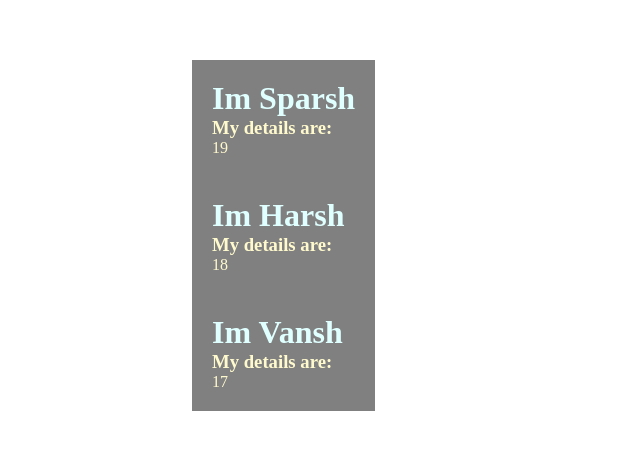
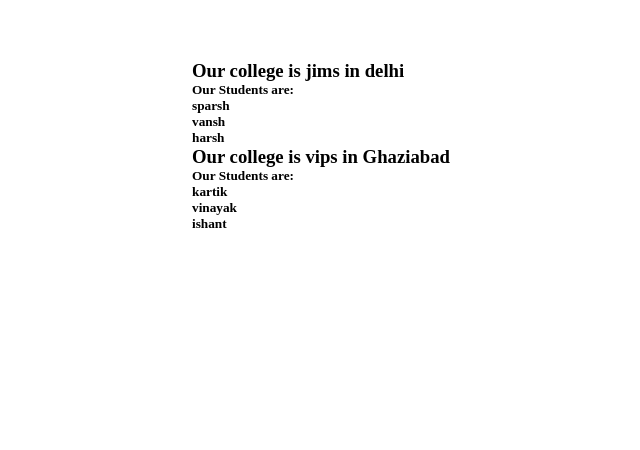
Before and after one commit to xsparsh1/React, a React (Vite) app: page / in a window 1280 px wide. Shown: the part 140-590 px from the top of the page, without its empty margins (408-1048 px from the left). Built offline with nearby package versions, Linux system fonts and the light colour scheme.

Commit message:
Nested for loop in jsx and props passing of loop items

```diff
--- a/src/App.jsx
+++ b/src/App.jsx
@@ -6,6 +6,7 @@
 import LoadProps from "./practice/MountFilesProps/LoadProps";
 import ForLoop from "./practice/ForLoopInJsx/forLoop";
 import CompInLoop from "./practice/ForLoopInJsx/CompInLoop";
+import NestedLoop from "./practice/ForLoopInJsx/NestedLoop";
 //CC - Controlled Components.
 function App(){
   return (
@@ -17,7 +18,8 @@
         {/* <Checkbox/> */}
         {/* <Radio_DropDown/> */}
         {/* <ForLoop/> */}
-        <CompInLoop/>
+        {/* <CompInLoop/> */}
+        <NestedLoop/>
   </div>
   );
 }
--- a/src/practice/ForLoopInJsx/CompInLoop.jsx
+++ b/src/practice/ForLoopInJsx/CompInLoop.jsx
@@ -1,4 +1,3 @@
-import {useState} from "react";
 import UseComp from "./UseComp";
 
 
--- /dev/null
+++ b/src/practice/ForLoopInJsx/NestedLoop.jsx
@@ -0,0 +1,59 @@
+import {useState} from "react";
+import UseNesComp from "./UseNesComp";
+
+
+function NestedLoop(){
+
+    const arr=[
+        {
+            name:"jims",
+            city:"delhi",
+            students:[{
+                stname:"sparsh",
+                age:19,
+                gender:"male"
+            },
+            {
+                stname:"vansh",
+                age:18,
+                gender:"male"
+            },
+            {
+                stname:"harsh",
+                age:20,
+                gender:"male"
+            }],
+        },
+        {
+            name:"vips",
+            city:"Ghaziabad",
+            students:[{
+                stname:"kartik",
+                age:19,
+                gender:"male"
+            },
+            {
+                stname:"vinayak",
+                age:18,
+                gender:"male"
+            },
+            {
+                stname:"ishant",
+                age:20,
+                gender:"male"
+            }],
+        }
+    ];
+
+    return(
+        <div className="div">
+            {arr.map((value,index)=>
+            <div key={index}>             {/*React used key to uniquely identify each element in list. */}
+                <UseNesComp data={value}/>
+            </div>
+            )}
+        </div>
+    )
+}
+
+export default NestedLoop;
--- /dev/null
+++ b/src/practice/ForLoopInJsx/UseNesComp.jsx
@@ -0,0 +1,16 @@
+function UseNesComp({data}){
+    return(
+        <div>
+            <h3>Our college is {data.name} in {data.city}</h3>
+            <h5>
+                Our Students are:
+                {
+                    data.students.map((student,index)=>(
+                        <p key={index}>{student.stname}</p>
+                    ))
+                }
+            </h5>
+        </div>
+    )
+}
+export default UseNesComp;
```
